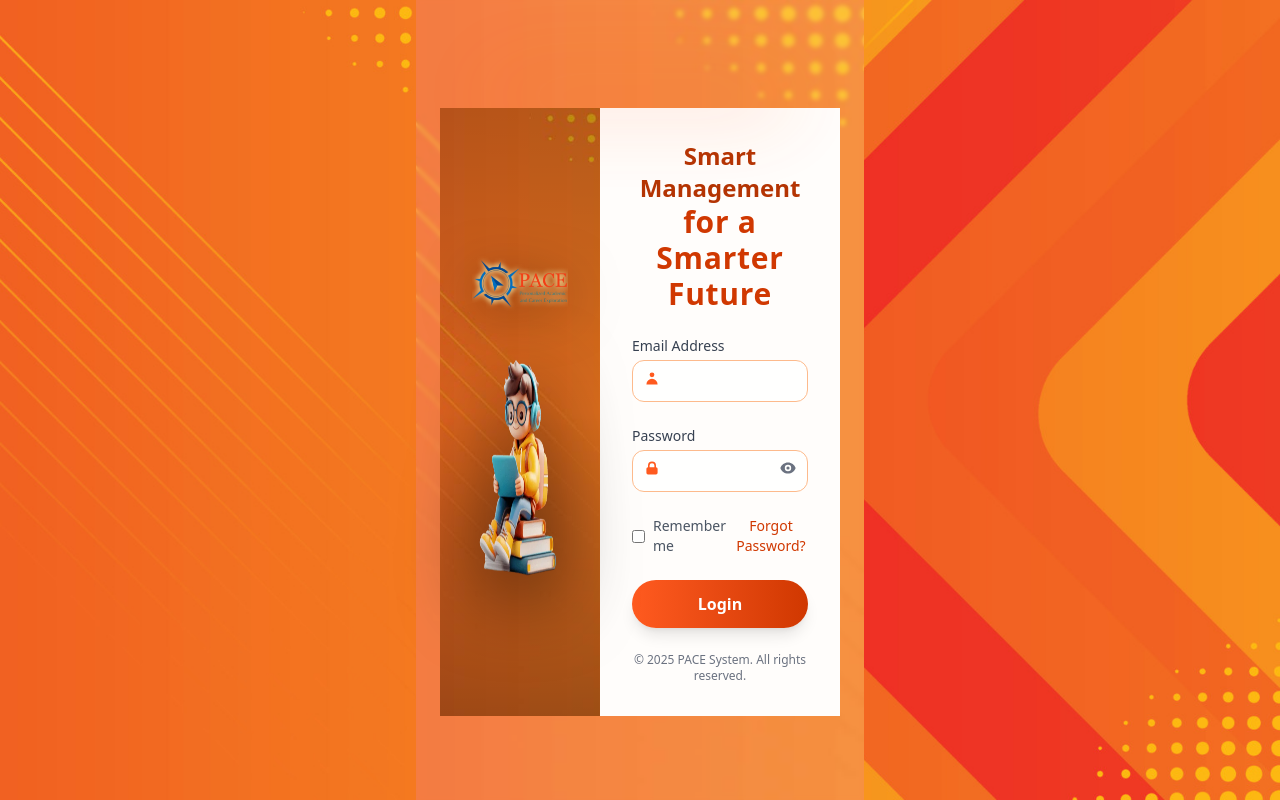
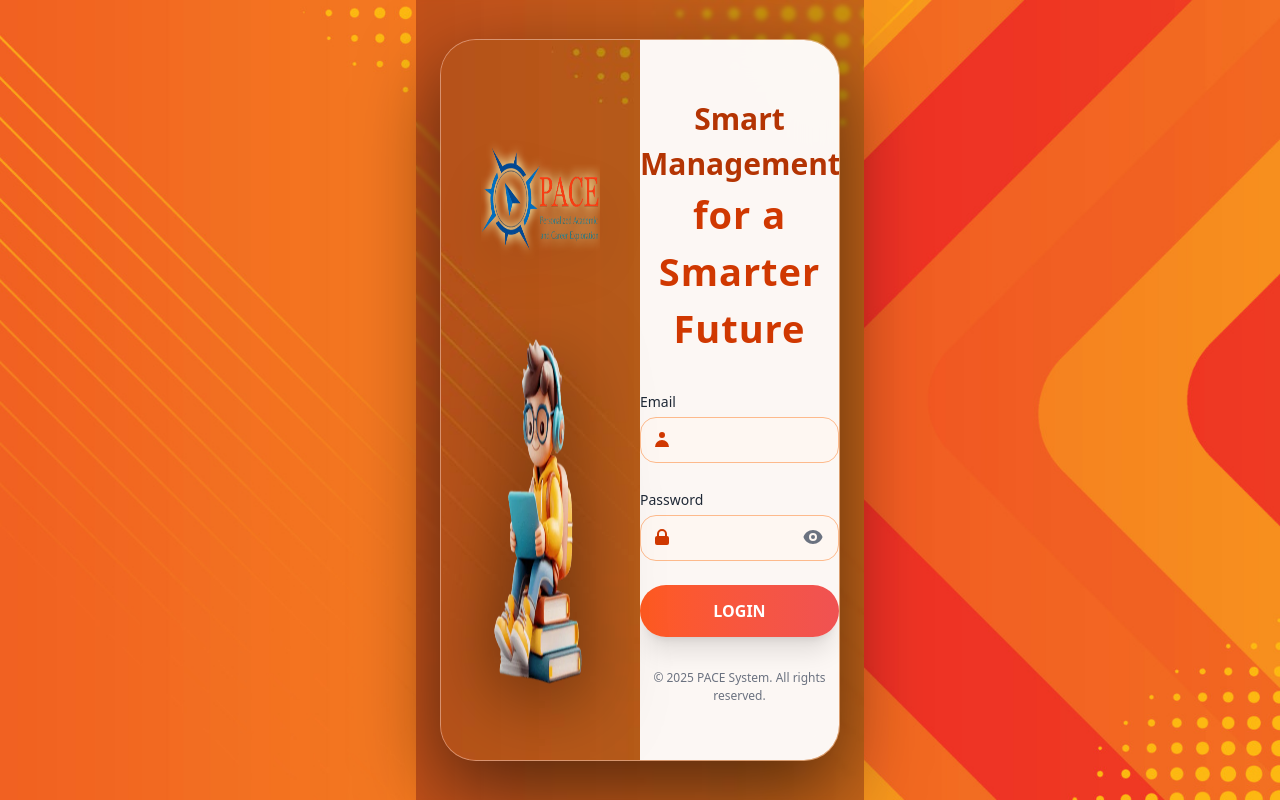
Before and after one commit to MarkDenver01/pace_app, a React (Vite) app: page /login in a window 1280 px wide. Built offline with nearby package versions, Linux system fonts and the light colour scheme.

Commit message:
update it

```diff
--- a/src/page/login/Login.tsx
+++ b/src/page/login/Login.tsx
@@ -1,5 +1,10 @@
 import React, { useState } from "react";
-import { HiLockClosed, HiUser, HiEye, HiEyeOff } from "react-icons/hi";
+import {
+  HiLockClosed,
+  HiUser,
+  HiEye,
+  HiEyeOff,
+} from "react-icons/hi";
 
 import { login } from "../../libs/ApiResponseService";
 import { useNavigate, useSearchParams } from "react-router-dom";
@@ -60,9 +65,7 @@ const Login: React.FC = () => {
             text: "Proceed to dashboard.",
             confirmButtonText: "PROCEED",
             ...getSwalTheme(),
-          }).then((result) => {
-            if (result.isConfirmed) navigate("/admin/dashboard");
-          });
+          }).then(() => navigate("/admin/dashboard"));
         } else {
           Swal.fire({
             icon: "error",
@@ -79,14 +82,12 @@ const Login: React.FC = () => {
           text: "Proceed to Super Admin dashboard.",
           confirmButtonText: "PROCEED",
           ...getSwalTheme(),
-        }).then((result) => {
-          if (result.isConfirmed) navigate("/superadmin/dashboard");
-        });
+        }).then(() => navigate("/superadmin/dashboard"));
       } else {
         Swal.fire({
           icon: "error",
           title: "Unauthorized",
-          text: "Your role is not authorized to access this application.",
+          text: "Your role is not authorized.",
           confirmButtonText: "CLOSE",
           ...getSwalTheme(),
         });
@@ -95,7 +96,7 @@ const Login: React.FC = () => {
       Swal.fire({
         icon: "error",
         title: "Login Failed",
-        text: error?.message || "Invalid email or password. Please try again.",
+        text: error?.message || "Invalid email or password.",
         confirmButtonText: "CLOSE",
         ...getSwalTheme(),
       });
@@ -106,27 +107,27 @@ const Login: React.FC = () => {
 
   return (
     <div
-      className="relative min-h-screen w-full bg-cover bg-center bg-no-repeat flex items-center justify-center"
+      className="min-h-screen w-full flex items-center justify-center bg-cover bg-center bg-no-repeat relative"
       style={{ backgroundImage: `url(${LoginFullBG})` }}
     >
-      {/* light global blur so BG still visible */}
-      <div className="absolute inset-0 bg-white/15 backdrop-blur-[2px]" />
+      {/* Soft overlay */}
+      <div className="absolute inset-0 bg-black/20 backdrop-blur-[2px]" />
 
-      {/* main wrapper to control card width (same feel as grocery UI) */}
-      <div className="relative z-10 w-full px-4 sm:px-6">
-        {/* soft glow under the card */}
-        <div className="mx-auto max-w-4xl pointer-events-none">
-          <div className="mx-auto h-6 w-3/4 rounded-full bg-orange-500/40 blur-2xl opacity-75" />
-        </div>
-
-        {/* LOGIN CARD */}
-        <div  >
-          <div className="grid grid-cols-1 md:grid-cols-5">
-            {/* LEFT PANEL – logo + mascot strip */}
+      {/* CARD */}
       <div
         className="
-                md:col-span-2 relative flex flex-col items-center justify-center
-                p-6 sm:p-7
+          relative z-10 w-full max-w-7xl mx-6
+          rounded-[36px] overflow-hidden
+          shadow-[0_30px_80px_rgba(0,0,0,0.55)]
+          flex bg-white/10 backdrop-blur-xl border border-white/30
+        "
+      >
+
+        {/* LEFT PANEL */}
+        <div
+          className="
+            hidden md:flex flex-col justify-center items-center
+            w-1/2 px-10 py-14 relative
           "
           style={{
             backgroundImage: `url(${LoginLeftBG})`,
@@ -134,51 +135,53 @@ const Login: React.FC = () => {
             backgroundPosition: "center",
           }}
         >
-              <div className="absolute inset-0 bg-gradient-to-b from-black/25 via-black/10 to-black/35" />
+          <div className="absolute inset-0 bg-black/25" />
 
-              <div className="relative flex flex-col items-center">
           <img
             src={PaceLogo}
-                  alt="PACE Logo"
-                  className="h-20 sm:h-24 mb-4 drop-shadow-[0_10px_26px_rgba(0,0,0,0.6)]"
+            className="h-44 md:h-52 drop-shadow-2xl z-10 mb-4"
           />
+
           <img
             src={HeroStudent}
-                  alt="Student"
-                  className="h-44 sm:h-52 md:h-60 drop-shadow-[0_18px_40px_rgba(0,0,0,0.7)]"
+            className="h-80 md:h-[24rem] drop-shadow-[0_15px_40px_rgba(0,0,0,0.55)] animate-float z-10"
           />
         </div>
-            </div>
 
-            {/* RIGHT PANEL – form */}
-            <div className="md:col-span-3 p-6 sm:p-8 bg-white/98">
-              <div className="text-center mb-6">
-                <h2 className="text-xl sm:text-2xl font-extrabold text-orange-700">
+        {/* RIGHT PANEL – FULL CENTERED FORM */}
+        <div className="w-full md:w-1/2 bg-white/95 flex flex-col justify-center">
+
+          <div className="w-full max-w-sm mx-auto px-6 md:px-0 py-12">
+
+            {/* HEADER */}
+            <div className="text-center mb-8">
+              <h2 className="text-[26px] md:text-[30px] font-extrabold text-orange-700">
                 Smart Management
               </h2>
-                <h1 className="text-2xl sm:text-3xl font-extrabold text-orange-600 tracking-wide">
+              <h1 className="text-[34px] md:text-[38px] font-extrabold text-orange-600 tracking-wide">
                 for a Smarter Future
               </h1>
             </div>
 
-              <form className="space-y-5 sm:space-y-6" onSubmit={handleLogin}>
+            <form className="space-y-6" onSubmit={handleLogin}>
+
               {/* EMAIL */}
               <div>
-                  <label className="block text-xs sm:text-sm font-medium text-gray-700 mb-1">
-                    Email Address
+                <label className="font-medium text-[14px] text-gray-800">
+                  Email
                 </label>
-                  <div className="relative group">
-                    <HiUser className="absolute left-3 top-2.5 text-orange-500 group-focus-within:text-orange-600 transition" />
+                <div className="relative mt-1">
+                  <HiUser className="absolute left-3 top-3 text-orange-600 text-xl" />
                   <input
                     type="email"
                     required
                     value={email}
                     onChange={(e) => setEmail(e.target.value)}
                     className="
-                        w-full pl-10 pr-3 py-2.5 rounded-xl
-                        bg-white/90 border border-orange-300
-                        text-gray-800 text-sm
-                        focus:ring-2 focus:ring-orange-500 focus:border-orange-500
+                      w-full pl-12 pr-4 py-3 rounded-2xl
+                      border border-orange-300 bg-orange-50/50
+                      text-sm text-gray-800
+                      focus:ring-2 focus:ring-orange-500 focus:border-orange-600
                       outline-none transition
                     "
                   />
@@ -187,73 +190,54 @@ const Login: React.FC = () => {
 
               {/* PASSWORD */}
               <div>
-                  <label className="block text-xs sm:text-sm font-medium text-gray-700 mb-1">
+                <label className="font-medium text-[14px] text-gray-800">
                   Password
                 </label>
-                  <div className="relative group">
-                    <HiLockClosed className="absolute left-3 top-2.5 text-orange-500 group-focus-within:text-orange-600 transition" />
+                <div className="relative mt-1">
+                  <HiLockClosed className="absolute left-3 top-3 text-orange-600 text-xl" />
                   <input
                     type={showPassword ? "text" : "password"}
                     required
                     value={password}
                     onChange={(e) => setPassword(e.target.value)}
                     className="
-                        w-full pl-10 pr-10 py-2.5 rounded-xl
-                        bg-white/90 border border-orange-300
-                        text-gray-800 text-sm
-                        focus:ring-2 focus:ring-orange-500 focus:border-orange-500
+                      w-full pl-12 pr-12 py-3 rounded-2xl
+                      border border-orange-300 bg-orange-50/50
+                      text-sm text-gray-800
+                      focus:ring-2 focus:ring-orange-500 focus:border-orange-600
                       outline-none transition
                     "
                   />
-                    <button
-                      type="button"
+                  <span
                     onClick={() => setShowPassword(!showPassword)}
-                      className="absolute right-3 top-2.5 text-gray-500 hover:text-orange-600 transition"
+                    className="absolute right-4 top-3 cursor-pointer text-gray-500 text-xl"
                   >
                     {showPassword ? <HiEyeOff /> : <HiEye />}
-                    </button>
+                  </span>
                 </div>
               </div>
 
-                {/* REMEMBER + FORGOT */}
-                <div className="flex flex-col sm:flex-row sm:items-center sm:justify-between gap-2 text-xs sm:text-sm text-gray-600">
-                  <label className="inline-flex items-center gap-2 cursor-pointer select-none">
-                    <input type="checkbox" className="accent-orange-600" />
-                    <span>Remember me</span>
-                  </label>
-
-                  <button
-                    type="button"
-                    className="text-orange-600 hover:text-orange-700 font-medium"
-                    onClick={() => navigate("/forgot-password")}
-                  >
-                    Forgot Password?
-                  </button>
-                </div>
-
-                {/* LOGIN BUTTON */}
+              {/* BUTTON */}
               <button
                 type="submit"
                 disabled={loading}
                 className="
-                    w-full py-2.5 sm:py-3
-                    rounded-full
-                    bg-gradient-to-r from-orange-500 to-orange-600
-                    text-white text-sm sm:text-base font-semibold
-                    shadow-lg hover:shadow-[0_14px_30px_rgba(249,115,22,0.55)]
-                    hover:translate-y-[-1px]
-                    transition-all disabled:opacity-60
+                  w-full py-3.5 rounded-full
+                  bg-gradient-to-r from-orange-500 to-red-500
+                  text-white font-bold shadow-xl
+                  hover:shadow-orange-400/40 hover:scale-[1.02]
+                  transition disabled:opacity-60
                 "
               >
-                  {loading ? "Logging in..." : "Login"}
+                {loading ? "Logging in..." : "LOGIN"}
               </button>
             </form>
 
-              <p className="mt-6 text-[10px] sm:text-xs text-gray-500 text-center">
+            <p className="text-center text-[12px] mt-8 text-gray-500">
               © 2025 PACE System. All rights reserved.
             </p>
           </div>
-          </div>
+
         </div>
       </div>
     </div>
```
Lines whose indentation alone changed are shown as unchanged.
